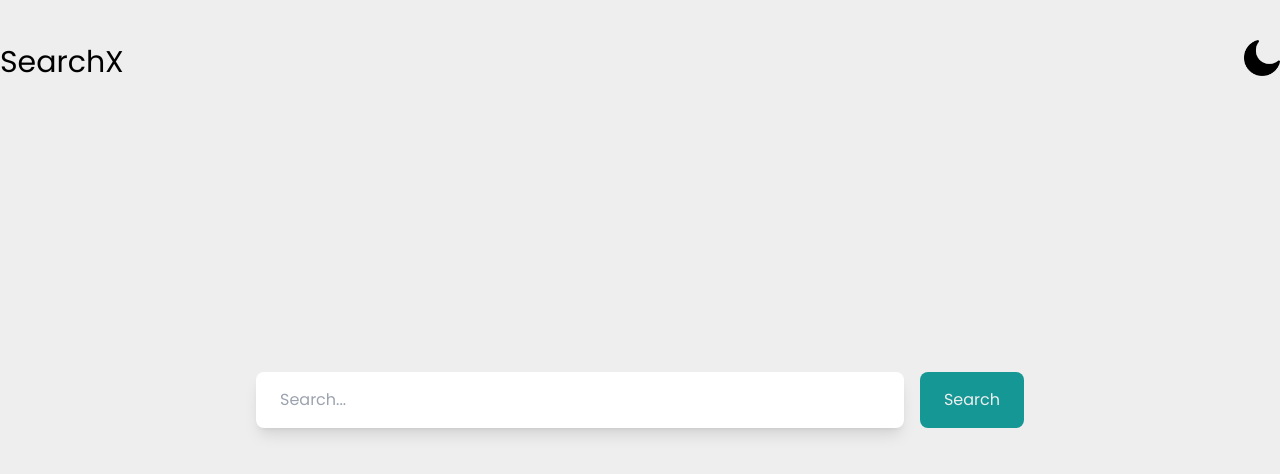
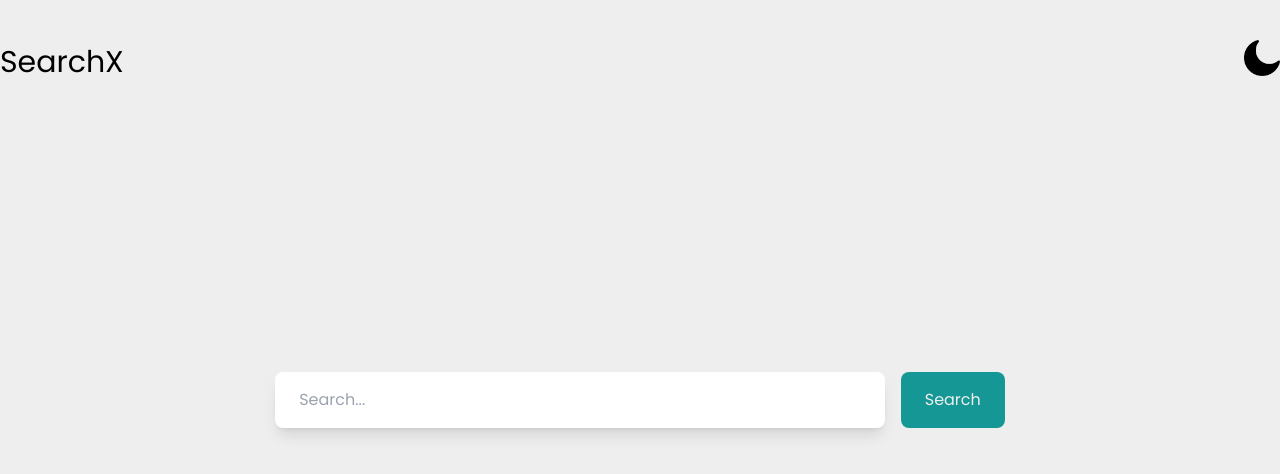
Before and after one commit to Md-Talim/search-x, a Next.js app: page / in a window 1280 px wide. Shown: the top 474 px of the page. Built offline with nearby package versions, Linux system fonts and the light colour scheme.

Commit message:
Add some padding to input

```diff
--- a/pages/index.tsx
+++ b/pages/index.tsx
@@ -5,7 +5,7 @@ export default function Home() {
   return (
     <>
       <NavBar />
-      <main className='absolute left-1/2 top-1/2 w-full -translate-x-1/2 -translate-y-1/2'>
+      <main className='absolute left-1/2 top-1/2 w-full px-8 -translate-x-1/2 -translate-y-1/2'>
         <SearchInput />
       </main>
     </>
```
